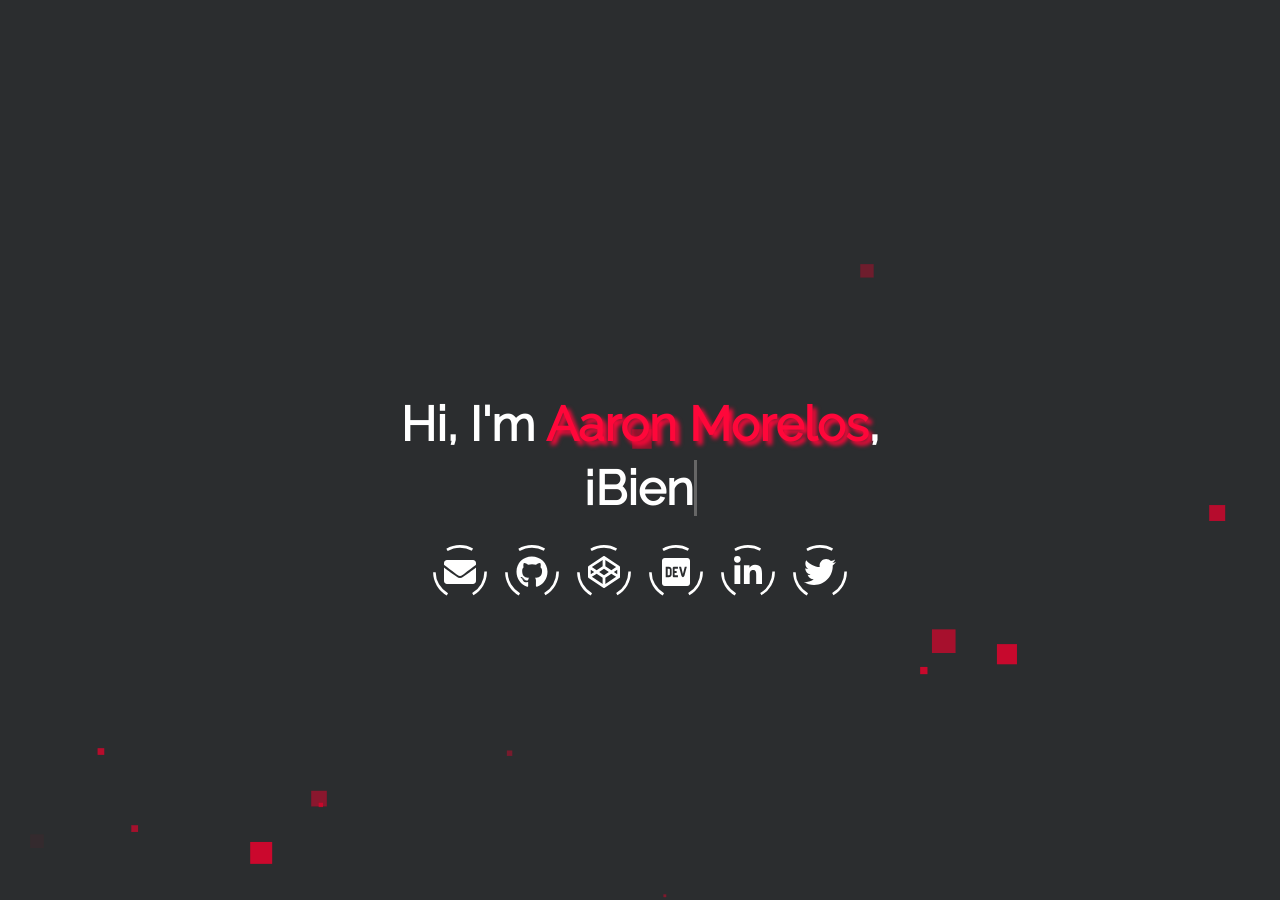
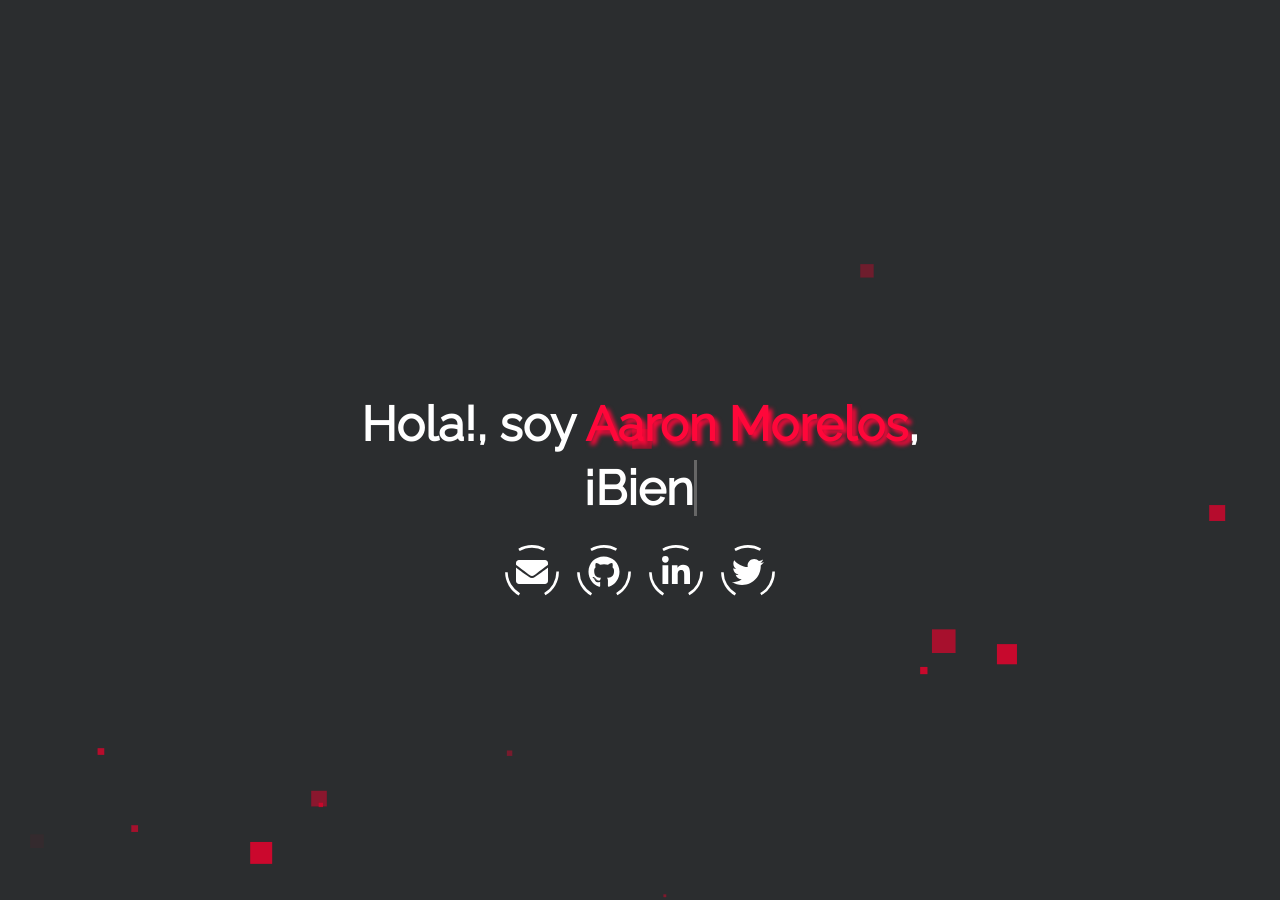
Before and after one commit to MarteAndVenus/MarteAndVenus.github.io, a Jekyll site: the page index.html, which Jekyll copies as it is, in a window 1280 px wide and 900 px high. Built offline with Jekyll 4.4.1, drawn with Linux system fonts in a browser that asks for light colours; some of the changed text lies outside the part shown.

Commit message:
Cuarto commit test

```diff
--- a/index.html
+++ b/index.html
@@ -32,12 +32,12 @@
   </div>
   <div id="landing">
   <div class="landing-title">
-    <h1>Hi, I&#39;m
+    <h1>Hola!, soy
       <span class="highlight-title">Aaron Morelos</span>,
     </h1>
     <h1>
       <span id="txt-rotate" data-period="2000"
-        data-rotate='["Data Science", "¡Bienvenido! :)"]'
+        data-rotate='["Data Science", "¡Bienvenid@! :)"]'
       >
       </span>
     </h1>
@@ -72,7 +72,7 @@
         </a>
 
 
-
+      <!--
         <a class="social-link" aria-label="My Codepen" target="_blank" rel="noreferrer"
           href="https://codepen.io/exampleUser"
         >
@@ -86,9 +86,9 @@
           </div>
           <span class="label">CodePen</span>
         </a>
+	-->
 
-
-
+      <!--
         <a class="social-link" aria-label="My DEV" target="_blank" rel="noreferrer"
           href="https://dev.to/exampleUser"
         >
@@ -102,7 +102,7 @@
           </div>
           <span class="label">DEV</span>
         </a>
-
+	-->
 
 
         <a class="social-link linkedin" aria-label="My LinkedIn" target="_blank"
@@ -143,7 +143,7 @@
 
       <section class="card neumorphism-card-big">
         <h1 class="title">About Me</h1>
-<p class="description" data-aos="fade-down">Hola mi nombre es Luis Aarón Morelos Islas y soy un apasionado por el data science y la economía del comportamiento. La finalidad de este blog es compartirles un poco de lo que sé. If you like this theme and want to use it for yourself, checkout the source code and the documentation at <a class="highlight-link" href="https://github.com/longpdo/neumorphism" target="_blank" rel="noreferrer"> Github </a>. You can also find me on <a class="highlight-link" href="https://jamstackthemes.dev/theme/jekyll-neumorphism/" target="_blank" rel="noreferrer">JAMstack Themes</a> and on <a class="highlight-link" href="https://jekyll-themes.com/neumorphism/" target="_blank" rel="noreferrer">Jekyll Themes</a>.</p>
+<p class="description" data-aos="fade-down">Hola mi nombre es Luis Aarón Morelos Islas y soy un apasionado por el data science y la economía del comportamiento. La finalidad de este blog es compartirles un poco de lo que sé <a class="highlight-link" href="https://github.com/longpdo/MarteAndVenus" target="_blank" rel="noreferrer"> Github </a>. You can also find me on <a class="highlight-link" href="https://jamstackthemes.dev/theme/jekyll-neumorphism/" target="_blank" rel="noreferrer">JAMstack Themes</a> and on <a class="highlight-link" href="https://jekyll-themes.com/neumorphism/" target="_blank" rel="noreferrer">Jekyll Themes</a>.</p>
 
       </section>
 
```
